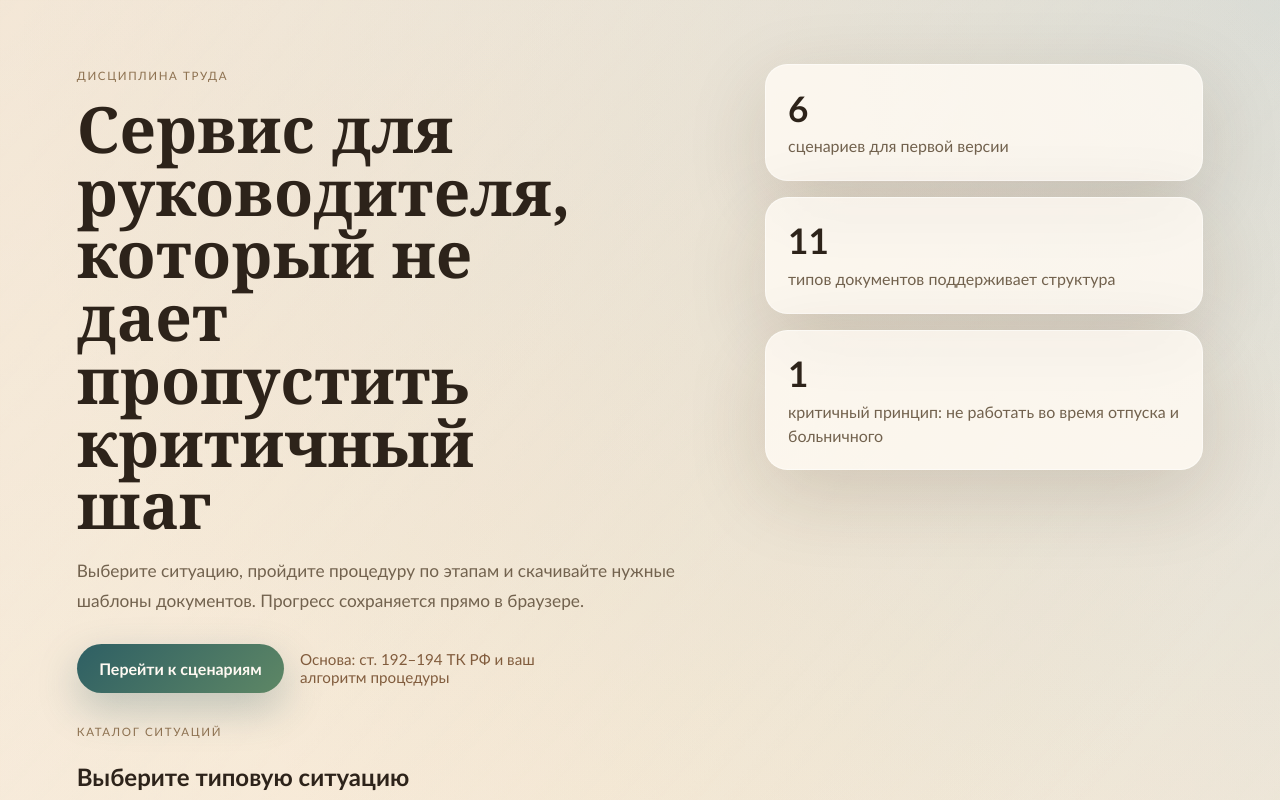
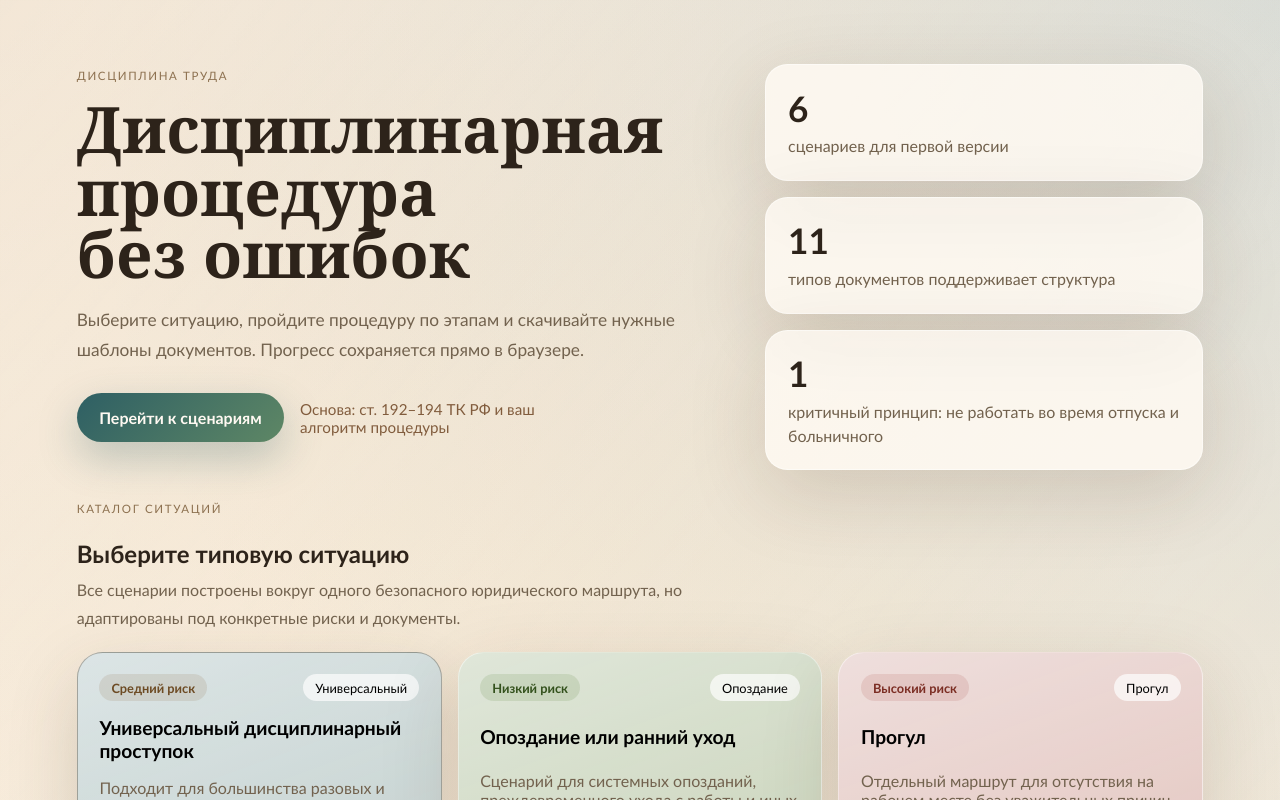
Before and after one commit to AleDuhovniy/trudruk, a React (Vite) app: page / in a window 1280 px wide. Shown: the top 800 px of the page. Built offline with nearby package versions, Linux system fonts and the light colour scheme.

Commit message:
Изменил заголовок на сайте

```diff
--- a/src/App.tsx
+++ b/src/App.tsx
@@ -396,7 +396,7 @@ const App = () => {
       <header className="hero">
         <div className="hero-copy">
           <span className="eyebrow">Дисциплина труда</span>
-          <h1>Сервис для руководителя, который не дает пропустить критичный шаг</h1>
+          <h1>Дисциплинарная процедура без ошибок</h1>
           <p>
             Выберите ситуацию, пройдите процедуру по этапам и скачивайте нужные шаблоны
             документов. Прогресс сохраняется прямо в браузере.
```
Also changed, not shown: 1 other file (tests, documents, lock files or other folders).
